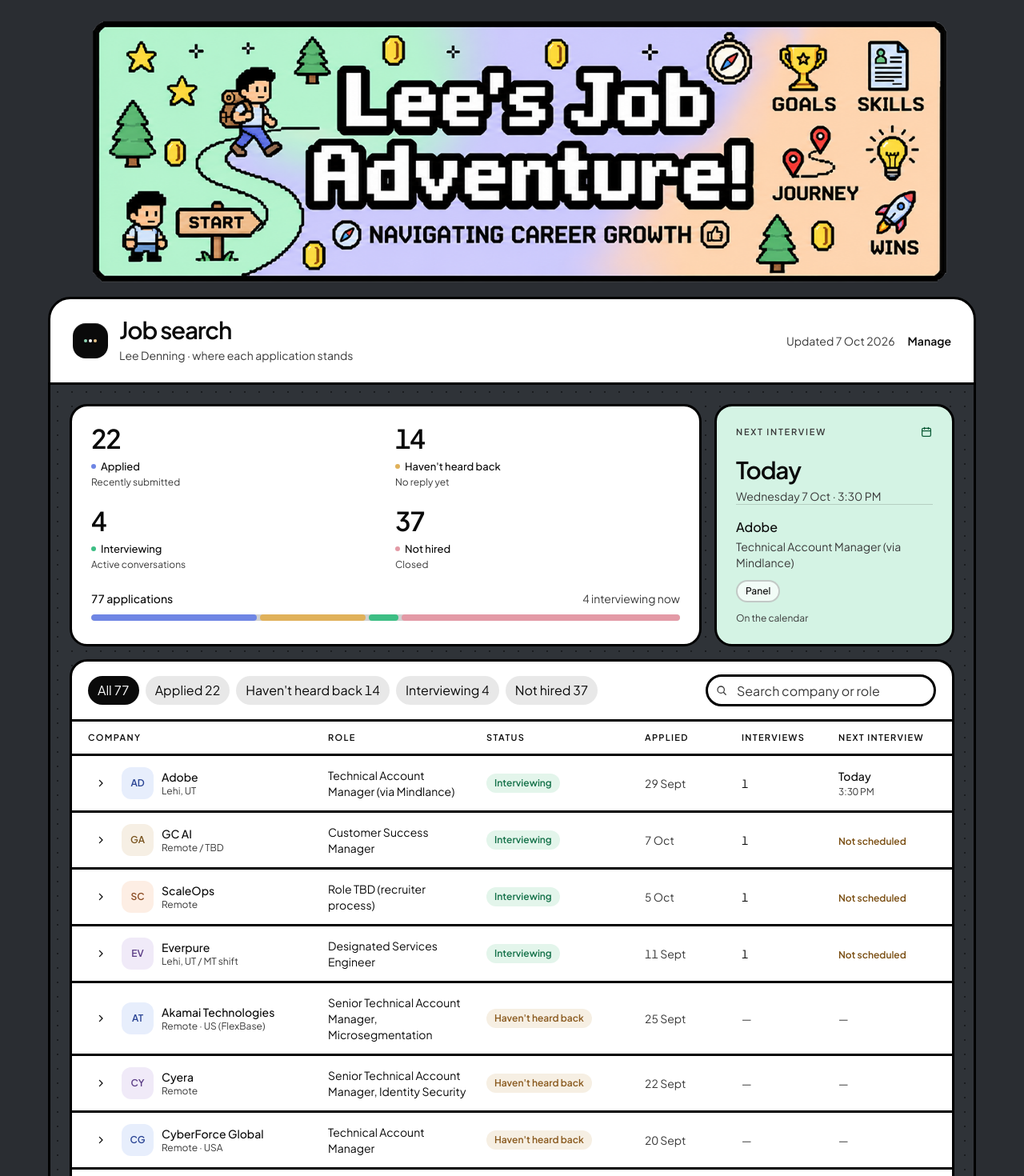
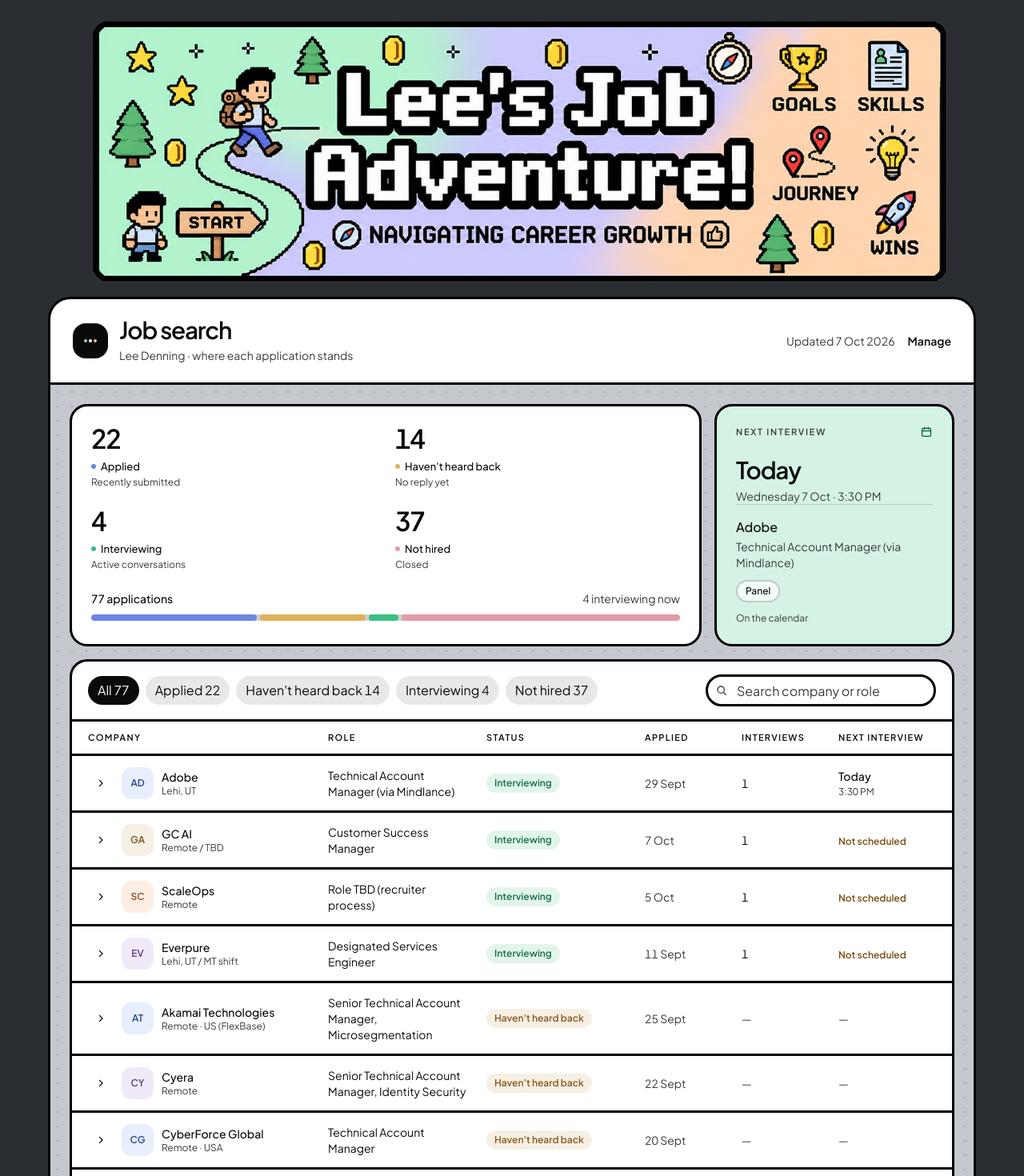
Before and after one commit to LEED337/job-status-board, a React (Vite) app: page / in a window 1280 px wide. Shown: the top 1470 px of the page at 80% size. Built offline with nearby package versions, Linux system fonts and the light colour scheme.

Commit message:
Lighten the content band behind the status cards.
Keep the outer page charcoal and use a lighter gray inside the board so the white cards sit on a distinct band.

Co-authored-by: Lee <LEED337@users.noreply.github.com>

```diff
--- a/src/index.css
+++ b/src/index.css
@@ -42,8 +42,8 @@ select {
 }
 
 .dot-bg {
-  background-color: #2f3338;
-  background-image: radial-gradient(rgba(0, 0, 0, 0.45) 1px, transparent 1px);
+  background-color: #c5c9cf;
+  background-image: radial-gradient(rgba(0, 0, 0, 0.16) 1px, transparent 1px);
   background-size: 18px 18px;
 }
 
```
